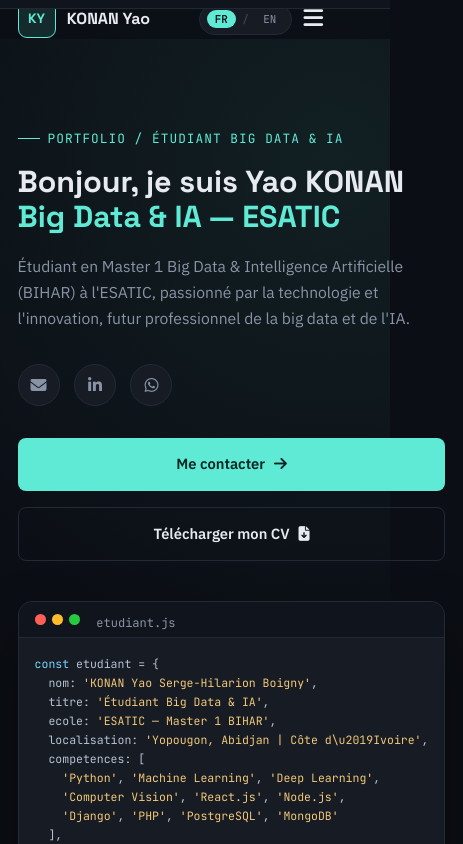
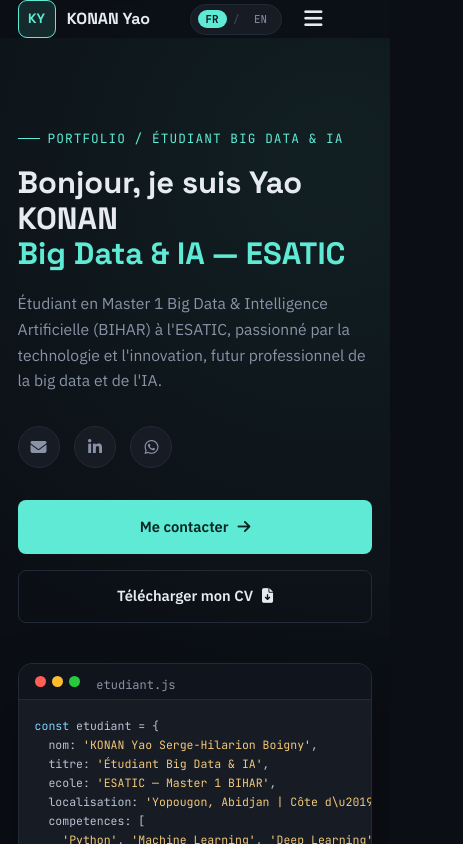
Before and after one commit to Hilarion13225/Yao-Konan-portfolio-react, a React (Vite) app: page / in a window 390 px wide. Shown: the top 844 px of the page, 463 px wide, since content can reach past the window. Built offline with nearby package versions, Linux system fonts and the light colour scheme.

Commit message:
Gestion du responsive

```diff
--- a/src/components/Header.jsx
+++ b/src/components/Header.jsx
@@ -1,4 +1,4 @@
-import { useEffect, useState } from 'react'
+import { useEffect, useLayoutEffect, useRef, useState } from 'react'
 import { navLinks } from '../data.js'
 import { useLanguage } from '../i18n/LanguageContext.jsx'
 
@@ -7,6 +7,43 @@ export default function Header() {
   const [open, setOpen] = useState(false)
   const [active, setActive] = useState('')
   const { lang, toggleLang, t } = useLanguage()
+
+  const headerRef = useRef(null)
+  const navRef = useRef(null)
+  const toggleRef = useRef(null)
+
+  // Mesure la vraie hauteur du header et l'expose en variable CSS
+  // (évite tout décalage entre le header et le menu déroulant mobile).
+  // Mesurée à plusieurs moments car les polices Google Fonts et les
+  // icônes Font Awesome se chargent de façon asynchrone et peuvent
+  // faire varier la hauteur réelle après le premier rendu.
+  useLayoutEffect(() => {
+    const el = headerRef.current
+    if (!el) return
+
+    const setHeaderHeight = () => {
+      const height = el.getBoundingClientRect().height
+      // Garde-fou : une mesure prise avant la fin du layout peut
+      // renvoyer une valeur anormalement petite ; on l'ignore plutôt
+      // que de figer un mauvais décalage pour le menu mobile.
+      if (height >= 40) {
+        document.documentElement.style.setProperty('--header-h', `${height}px`)
+      }
+    }
+
+    setHeaderHeight()
+
+    const observer = new ResizeObserver(setHeaderHeight)
+    observer.observe(el)
+
+    window.addEventListener('load', setHeaderHeight)
+    document.fonts?.ready?.then(setHeaderHeight)
+
+    return () => {
+      observer.disconnect()
+      window.removeEventListener('load', setHeaderHeight)
+    }
+  }, [])
 
   useEffect(() => {
     function onScroll() {
@@ -25,8 +62,39 @@ export default function Header() {
     return () => window.removeEventListener('scroll', onScroll)
   }, [])
 
+  // Ferme le menu mobile au clic extérieur, à la touche Échap,
+  // et bloque le scroll de la page tant qu'il est ouvert.
+  useEffect(() => {
+    if (!open) return
+
+    function onClickOutside(e) {
+      if (
+        navRef.current &&
+        !navRef.current.contains(e.target) &&
+        toggleRef.current &&
+        !toggleRef.current.contains(e.target)
+      ) {
+        setOpen(false)
+      }
+    }
+    function onKeyDown(e) {
+      if (e.key === 'Escape') setOpen(false)
+    }
+
+    document.addEventListener('mousedown', onClickOutside)
+    document.addEventListener('keydown', onKeyDown)
+    const previousOverflow = document.body.style.overflow
+    document.body.style.overflow = 'hidden'
+
+    return () => {
+      document.removeEventListener('mousedown', onClickOutside)
+      document.removeEventListener('keydown', onKeyDown)
+      document.body.style.overflow = previousOverflow
+    }
+  }, [open])
+
   return (
-    <header className={`header ${scrolled ? 'scrolled' : ''}`} id="header">
+    <header ref={headerRef} className={`header ${scrolled ? 'scrolled' : ''}`} id="header">
       <div className="container header-inner">
         <a href="#home" className="brand">
           <span className="brand-badge">KY</span>
@@ -46,13 +114,24 @@ export default function Header() {
             <span className="lang-sep">/</span>
             <span className={`lang-option ${lang === 'en' ? 'active' : ''}`}>EN</span>
           </button>
-          <button className="mobile-toggle" onClick={() => setOpen((o) => !o)} aria-label="Menu">
-            <i className="fas fa-bars"></i>
+          <button
+            ref={toggleRef}
+            className="mobile-toggle"
+            onClick={() => setOpen((o) => !o)}
+            aria-label={open ? 'Fermer le menu' : 'Ouvrir le menu'}
+            aria-expanded={open}
+            aria-controls="primary-nav"
+          >
+            <i className={open ? 'fas fa-xmark' : 'fas fa-bars'}></i>
           </button>
         </div>
 
         <nav>
-          <ul className={`nav-list ${open ? 'open' : ''}`}>
+          <ul
+            id="primary-nav"
+            ref={navRef}
+            className={`nav-list ${open ? 'open' : ''}`}
+          >
             {navLinks.map((link) => (
               <li key={link.href}>
                 <a
@@ -66,6 +145,8 @@ export default function Header() {
             ))}
           </ul>
         </nav>
+
+        {open && <div className="nav-backdrop" onClick={() => setOpen(false)} aria-hidden="true" />}
       </div>
     </header>
   )
--- a/src/index.css
+++ b/src/index.css
@@ -13,46 +13,51 @@
   --font-head:'Space Grotesk',sans-serif;
   --font-body:'IBM Plex Sans',sans-serif;
   --font-mono:'JetBrains Mono',monospace;
+  --header-h:76px;
 }
 *{margin:0;padding:0;box-sizing:border-box;}
-html{scroll-behavior:smooth;scroll-padding-top:90px;}
+html{scroll-behavior:smooth;scroll-padding-top:calc(var(--header-h) + 16px);}
 body{background:var(--bg);color:var(--text);font-family:var(--font-body);line-height:1.65;overflow-x:hidden;}
 h1,h2,h3,h4{font-family:var(--font-head);line-height:1.15;}
 a{color:inherit;text-decoration:none;}
 img{max-width:100%;display:block;}
 ul{list-style:none;}
+:focus-visible{outline:2px solid var(--accent);outline-offset:3px;border-radius:4px;}
 .container{max-width:1180px;margin:0 auto;padding:0 1.5rem;}
 .section{padding:7rem 0;position:relative;}
 .eyebrow{font-family:var(--font-mono);font-size:.8rem;letter-spacing:.08em;color:var(--accent);text-transform:uppercase;display:inline-flex;align-items:center;gap:.5rem;margin-bottom:1rem;}
 .eyebrow::before{content:'';width:22px;height:1px;background:var(--accent);}
-.section-title{font-size:2.1rem;font-weight:700;margin-bottom:.6rem;}
+.section-title{font-size:clamp(1.5rem,1.1rem + 1.8vw,2.1rem);font-weight:700;margin-bottom:.6rem;}
 .section-lead{color:var(--muted);max-width:560px;margin-bottom:3rem;font-size:1rem;}
 
 /* Header */
-.header{position:fixed;top:0;left:0;width:100%;z-index:1000;background:rgba(11,14,20,.75);backdrop-filter:blur(12px);border-bottom:1px solid transparent;transition:.3s;}
-.header.scrolled{border-bottom-color:var(--border);background:rgba(11,14,20,.95);}
+.header{position:fixed;top:0;left:0;width:100%;z-index:1000;}
+.header::before{content:'';position:absolute;inset:0;z-index:-1;background:rgba(11,14,20,.75);backdrop-filter:blur(12px);border-bottom:1px solid transparent;transition:.3s;}
+.header.scrolled::before{border-bottom-color:var(--border);background:rgba(11,14,20,.95);}
 .header-inner{display:flex;align-items:center;justify-content:space-between;padding:1.1rem 0;gap:1rem;}
 .header-inner .brand{order:1;}
 .header-inner nav{order:2;}
-.header-inner .header-actions{order:3;display:flex;align-items:center;gap:.75rem;}
-.brand{display:flex;align-items:center;gap:.7rem;font-family:var(--font-head);font-weight:700;flex-shrink:0;}
+.header-inner .header-actions{order:3;display:flex;align-items:center;gap:.75rem;flex-shrink:0;}
+.brand{display:flex;align-items:center;gap:.7rem;font-family:var(--font-head);font-weight:700;flex-shrink:0;min-width:0;}
 .brand-badge{width:38px;height:38px;border-radius:9px;background:var(--accent-dim);border:1px solid var(--accent);color:var(--accent);display:flex;align-items:center;justify-content:center;font-size:.85rem;flex-shrink:0;}
-.brand-text small{display:block;font-family:var(--font-mono);font-weight:400;font-size:.68rem;color:var(--muted);letter-spacing:.03em;}
+.brand-text{min-width:0;overflow:hidden;text-overflow:ellipsis;white-space:nowrap;}
+.brand-text small{display:block;font-family:var(--font-mono);font-weight:400;font-size:.68rem;color:var(--muted);letter-spacing:.03em;overflow:hidden;text-overflow:ellipsis;}
 .nav-list{display:flex;gap:2rem;}
 .nav-link{font-size:.92rem;color:var(--muted);font-family:var(--font-mono);position:relative;transition:.2s;white-space:nowrap;}
 .nav-link::before{content:'';}
 .nav-link:hover,.nav-link.active{color:var(--accent);}
-.mobile-toggle{display:none;background:none;border:none;color:var(--text);font-size:1.4rem;cursor:pointer;}
+.mobile-toggle{display:none;align-items:center;justify-content:center;width:38px;height:38px;background:none;border:none;color:var(--text);font-size:1.3rem;line-height:1;cursor:pointer;flex-shrink:0;}
 .lang-toggle{display:flex;align-items:center;gap:.4rem;background:var(--card);border:1px solid var(--border);border-radius:20px;padding:.4rem .5rem;cursor:pointer;font-family:var(--font-mono);font-size:.72rem;color:var(--muted);transition:.2s;flex-shrink:0;}
 .lang-toggle:hover{border-color:var(--accent);}
 .lang-toggle .lang-option{padding:.15rem .5rem;border-radius:12px;transition:.2s;}
 .lang-toggle .lang-option.active{background:var(--accent);color:var(--bg);font-weight:600;}
 .lang-toggle .lang-sep{opacity:.4;}
+.nav-backdrop{display:none;}
 
 /* Hero */
 .hero{min-height:100vh;display:flex;align-items:center;padding-top:100px;background:radial-gradient(circle at 85% 15%,rgba(94,234,212,.08),transparent 55%);}
 .hero-grid{display:grid;grid-template-columns:1.05fr .95fr;gap:3.5rem;align-items:center;}
-.hero-title{font-size:2.8rem;font-weight:700;margin-bottom:1.2rem;}
+.hero-title{font-size:clamp(1.6rem,1.15rem + 3.2vw,2.8rem);font-weight:700;margin-bottom:1.2rem;}
 .hero-title .accentline{color:var(--accent);display:block;}
 .hero-sub{color:var(--muted);max-width:480px;margin-bottom:2rem;font-size:1.05rem;}
 .hero-socials{display:flex;gap:.9rem;margin-bottom:2rem;}
@@ -140,7 +145,7 @@ ul{list-style:none;}
 .project-thumb img{width:100%;height:100%;object-fit:cover;display:block;transition:transform .45s ease;}
 .project-card:hover .project-thumb img{transform:scale(1.06);}
 .project-body{padding:1.8rem;display:flex;flex-direction:column;flex:1;}
-.project-role{font-family:var(--font-mono);font-size:.72rem;color:var(--muted);margin-bottom:.9rem;text-transform:uppercase;letter-spacing:.03em;display:flex;align-items:center;gap:.5rem;}
+.project-role{font-family:var(--font-mono);font-size:.72rem;color:var(--muted);margin-bottom:.9rem;text-transform:uppercase;letter-spacing:.03em;display:flex;align-items:center;flex-wrap:wrap;gap:.5rem;}
 .project-role .role-badge{font-family:var(--font-body);font-weight:700;font-size:.72rem;text-transform:none;letter-spacing:0;color:var(--gold);background:rgba(242,200,121,.12);border:1px solid rgba(242,200,121,.35);padding:.28rem .7rem;border-radius:20px;}
 .project-card h3{font-size:1.2rem;margin-bottom:.7rem;}
 .project-card p{color:var(--muted);font-size:.9rem;margin-bottom:1.2rem;flex-grow:1;}
@@ -171,27 +176,46 @@ textarea.form-control{resize:vertical;min-height:120px;}
 .footer-socials{display:flex;gap:1rem;}
 
 /* Reveal animation */
-.reveal{opacity:0;transform:translateY(24px);}
+.reveal{opacity:0;transform:translateY(24px);min-width:0;}
 .reveal.active{opacity:1;transform:translateY(0);transition:opacity .7s ease,transform .7s ease;}
 
 /* ===== Responsive ===== */
 
-/* Tablette */
+/* Petits laptops / tablettes en paysage — zone souvent oubliée entre
+   le desktop plein et le menu mobile, où la nav peut se retrouver à l'étroit */
+@media(min-width:901px) and (max-width:1100px){
+  .container{padding:0 1.2rem;}
+  .nav-list{gap:1.15rem;}
+  .nav-link{font-size:.82rem;}
+  .header-actions{gap:.5rem;}
+  .hero-grid{gap:2.2rem;}
+}
+
+/* Tablette (portrait) / petit écran — bascule vers le menu mobile */
 @media(max-width:900px){
   .section{padding:5rem 0;}
   .hero-grid,.about-grid,.contact-grid{grid-template-columns:1fr;gap:2.5rem;}
   .exp-grid,.edu-grid{grid-template-columns:1fr;gap:2rem;}
   .side-illustration{height:220px;order:-1;}
   .hero{padding-top:110px;}
-  .hero-title{font-size:2.3rem;}
   .about-grid{text-align:left;}
   .about-photo{max-width:340px;margin:0 auto;}
 
-  .nav-list{position:fixed;top:70px;left:0;width:100%;max-height:calc(100vh - 70px);overflow-y:auto;background:var(--bg-alt);flex-direction:column;padding:1.5rem;border-bottom:1px solid var(--border);transform:translateY(-120%);transition:.3s;gap:1.2rem;z-index:999;}
-  .nav-list.open{transform:translateY(0);}
-  .mobile-toggle{display:block;}
+  .nav-list{position:fixed;top:var(--header-h);left:0;width:100%;max-height:calc(100vh - var(--header-h));overflow-y:auto;background:var(--bg-alt);flex-direction:column;padding:1.5rem;border-bottom:1px solid var(--border);transform:translateY(-120%);transition:transform .3s,visibility .3s;visibility:hidden;gap:1.2rem;z-index:999;}
+  .nav-list.open{transform:translateY(0);visibility:visible;}
+  .mobile-toggle{display:flex;}
   .header-inner nav{order:4;}
   .brand-text small{display:none;}
+  .nav-backdrop{display:block;position:fixed;inset:0;top:var(--header-h);background:rgba(5,7,11,.55);z-index:998;animation:fadeIn .2s ease;}
+  @keyframes fadeIn{from{opacity:0;}to{opacity:1;}}
+}
+
+/* Téléphones en mode paysage (faible hauteur) : le hero plein écran
+   devient trop compressé, on le laisse respirer sans forcer 100vh */
+@media(max-height:500px) and (orientation:landscape){
+  .hero{min-height:auto;padding:calc(var(--header-h) + 24px) 0 2.5rem;}
+  .hero-grid{gap:1.8rem;}
+  .terminal{max-height:260px;overflow-y:auto;}
 }
 
 /* Mobile */
@@ -199,12 +223,10 @@ textarea.form-control{resize:vertical;min-height:120px;}
   .container{padding:0 1.1rem;}
   .section{padding:4rem 0;}
   .hero{min-height:auto;padding:120px 0 3rem;}
-  .hero-title{font-size:1.9rem;}
   .hero-sub{font-size:.98rem;}
   .hero-cta{flex-direction:column;align-items:stretch;}
   .hero-cta .btn{justify-content:center;}
   .terminal-body{font-size:.72rem;padding:1rem;}
-  .section-title{font-size:1.6rem;}
   .section-lead{margin-bottom:2rem;}
 
   .badge-float{bottom:-14px;right:auto;left:50%;transform:translateX(-50%);}
@@ -218,6 +240,16 @@ textarea.form-control{resize:vertical;min-height:120px;}
   .skill-icon-card i{font-size:1.5rem;}
 
   .projects-grid{grid-template-columns:1fr;}
+  .project-body{padding:1.4rem;}
+  .project-card h3{font-size:1.1rem;}
+
+  .form-control{font-size:16px;}
+
+  .side-illustration{height:190px;}
+  .side-illustration .orbit-ring{width:190px;height:190px;}
+  .side-illustration .orbit-ring.ring-2{width:140px;height:140px;}
+  .side-illustration .blob{width:160px;height:160px;}
+  .illustration-svg{max-width:230px;}
 
   .contact-grid{gap:2rem;}
 
@@ -229,8 +261,34 @@ textarea.form-control{resize:vertical;min-height:120px;}
 
 /* Petit mobile */
 @media(max-width:380px){
-  .hero-title{font-size:1.6rem;}
   .brand-text{font-size:.85rem;}
   .btn{padding:.75rem 1.15rem;font-size:.85rem;}
   .skill-icon-card{width:92px;height:84px;}
+  .skill-icon-card .badge-txt{width:36px;height:36px;font-size:1rem;}
+  .skill-icon-card i{font-size:1.3rem;}
+
+  .header-inner{gap:.5rem;}
+  .header-actions{gap:.4rem;}
+  .brand-badge{width:32px;height:32px;font-size:.75rem;}
+
+  .about-photo{max-width:260px;}
+  .badge-float{padding:.6rem .8rem;}
+  .badge-float strong{font-size:.95rem;}
+
+  .side-illustration{height:150px;}
+  .side-illustration .orbit-ring{width:150px;height:150px;}
+  .side-illustration .orbit-ring.ring-2{width:110px;height:110px;}
+  .side-illustration .blob{width:130px;height:130px;}
+  .illustration-svg{max-width:190px;}
 }
+
+
+/* Respecte la préférence système "réduire les animations" */
+@media (prefers-reduced-motion: reduce){
+  *,*::before,*::after{
+    animation-duration:.01ms !important;
+    animation-iteration-count:1 !important;
+    transition-duration:.01ms !important;
+    scroll-behavior:auto !important;
+  }
+}
```
Also changed, not shown: src/App.jsx (+18 -0 lines).
